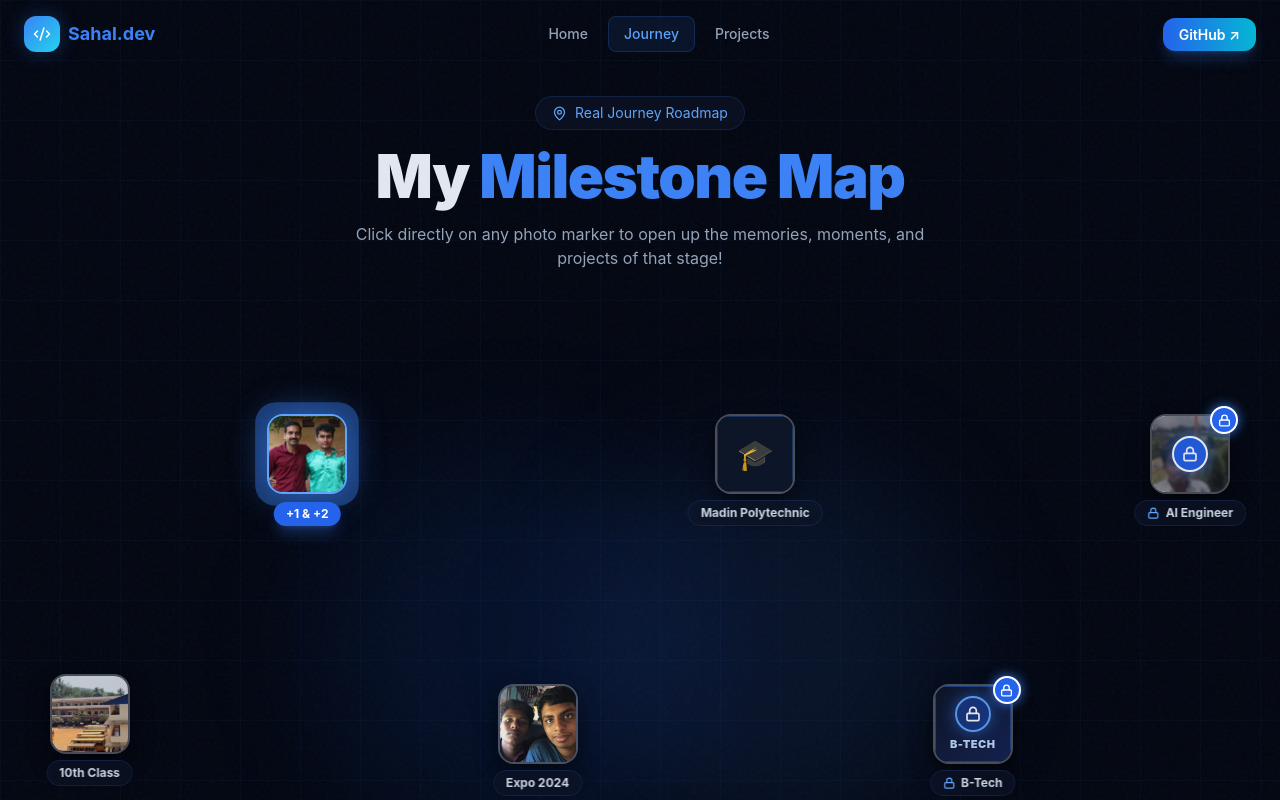
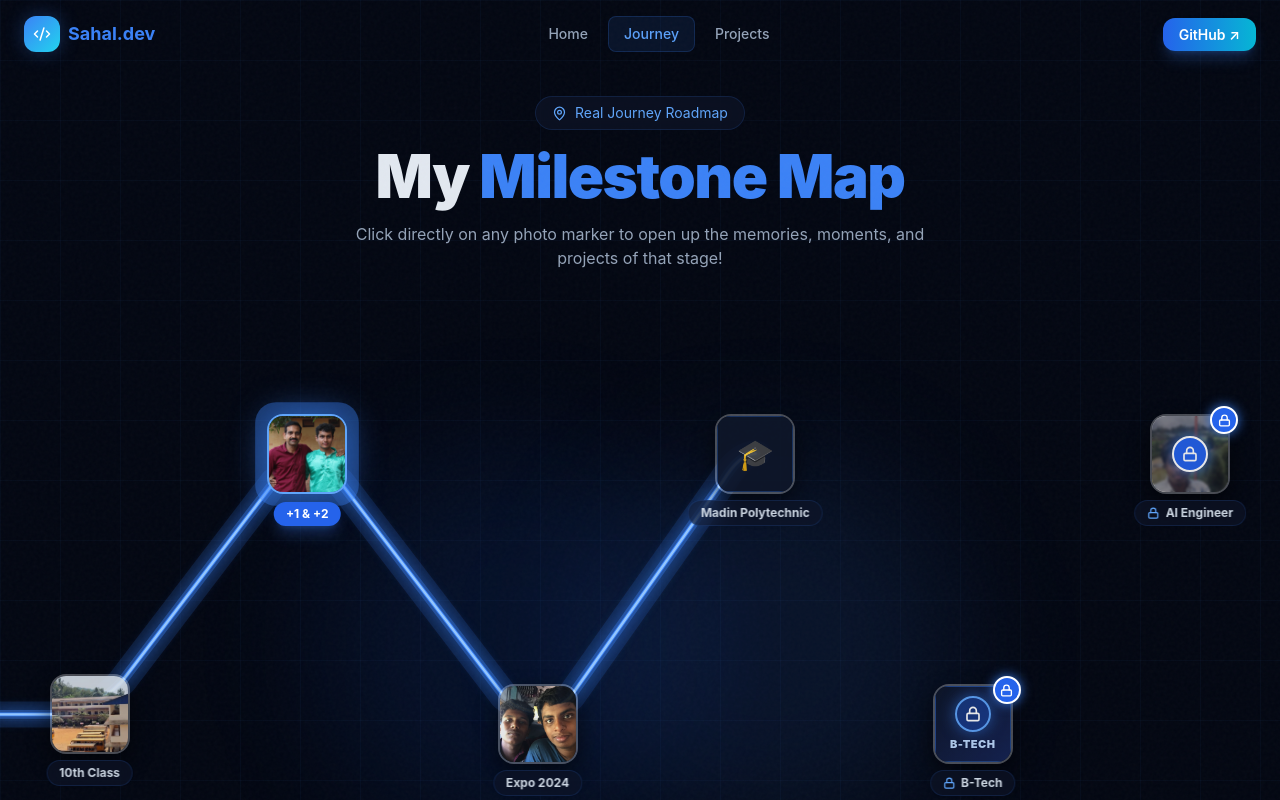
Before and after one commit to sahalshihabudheen-hash/sahal-shihabudheen, a Next.js app: page /journey in a window 1280 px wide. Shown: the top 800 px of the page. Built offline with nearby package versions, Linux system fonts and the light colour scheme.

Commit message:
Add roadmap path for unlocked milestones only up to current stage

```diff
--- a/app/journey/page.tsx
+++ b/app/journey/page.tsx
@@ -349,6 +349,66 @@ export default function JourneyPage() {
         {/* Responsive map container */}
         <div className="w-full overflow-x-auto scrollbar-none">
           <div className="relative min-w-[860px] w-full h-[460px] sm:h-[500px]">
+            {/* SVG Road Path (Unlocked stages only: 10th Class -> +1/+2 -> Expo 2024 -> Madin Polytechnic) */}
+            <svg
+              viewBox="0 0 1000 460"
+              className="absolute inset-0 w-full h-full pointer-events-none"
+              preserveAspectRatio="none"
+            >
+              <defs>
+                <filter id="blueGlowFilter" x="-20%" y="-20%" width="140%" height="140%">
+                  <feGaussianBlur stdDeviation="6" result="blur" />
+                  <feComposite in="SourceGraphic" in2="blur" operator="over" />
+                </filter>
+              </defs>
+
+              {/* Road bed shadow / subtle background track */}
+              <path
+                d="M 0 350 L 45 350 Q 70 350 95 320 L 215 135 Q 240 110 265 135 L 395 335 Q 420 360 445 335 L 565 135 Q 578 110 590 110"
+                stroke="rgba(59, 130, 246, 0.15)"
+                strokeWidth="24"
+                fill="none"
+                strokeLinecap="round"
+                strokeLinejoin="round"
+              />
+
+              {/* Luminous Road Glow */}
+              <path
+                d="M 0 350 L 45 350 Q 70 350 95 320 L 215 135 Q 240 110 265 135 L 395 335 Q 420 360 445 335 L 565 135 Q 578 110 590 110"
+                stroke="#3b82f6"
+                strokeWidth="8"
+                fill="none"
+                strokeLinecap="round"
+                strokeLinejoin="round"
+                opacity="0.5"
+                filter="url(#blueGlowFilter)"
+              />
+
+              {/* Solid Blue Path */}
+              <path
+                d="M 0 350 L 45 350 Q 70 350 95 320 L 215 135 Q 240 110 265 135 L 395 335 Q 420 360 445 335 L 565 135 Q 578 110 590 110"
+                stroke="#3b82f6"
+                strokeWidth="3.5"
+                fill="none"
+                strokeLinecap="round"
+                strokeLinejoin="round"
+              />
+
+              {/* Animated Center Flow Line */}
+              <motion.path
+                d="M 0 350 L 45 350 Q 70 350 95 320 L 215 135 Q 240 110 265 135 L 395 335 Q 420 360 445 335 L 565 135 Q 578 110 590 110"
+                stroke="#93c5fd"
+                strokeWidth="2"
+                strokeDasharray="10 14"
+                fill="none"
+                strokeLinecap="round"
+                strokeLinejoin="round"
+                initial={{ pathLength: 0 }}
+                animate={{ pathLength: 1 }}
+                transition={{ duration: 2, ease: 'easeInOut' }}
+              />
+            </svg>
+
             {/* REAL PHOTO MARKERS on the Zigzag vertices */}
             {milestones.map((m) => {
               const isSelected = active === m.id
```
